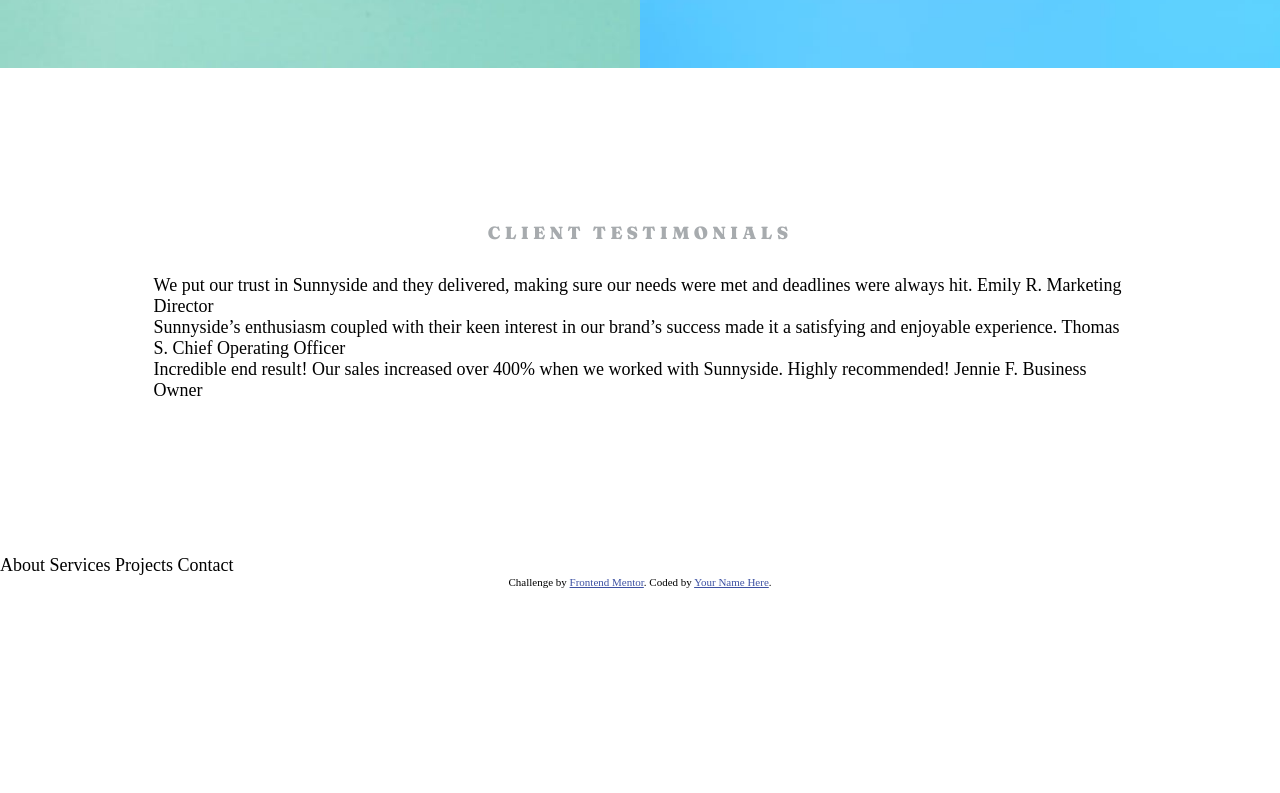
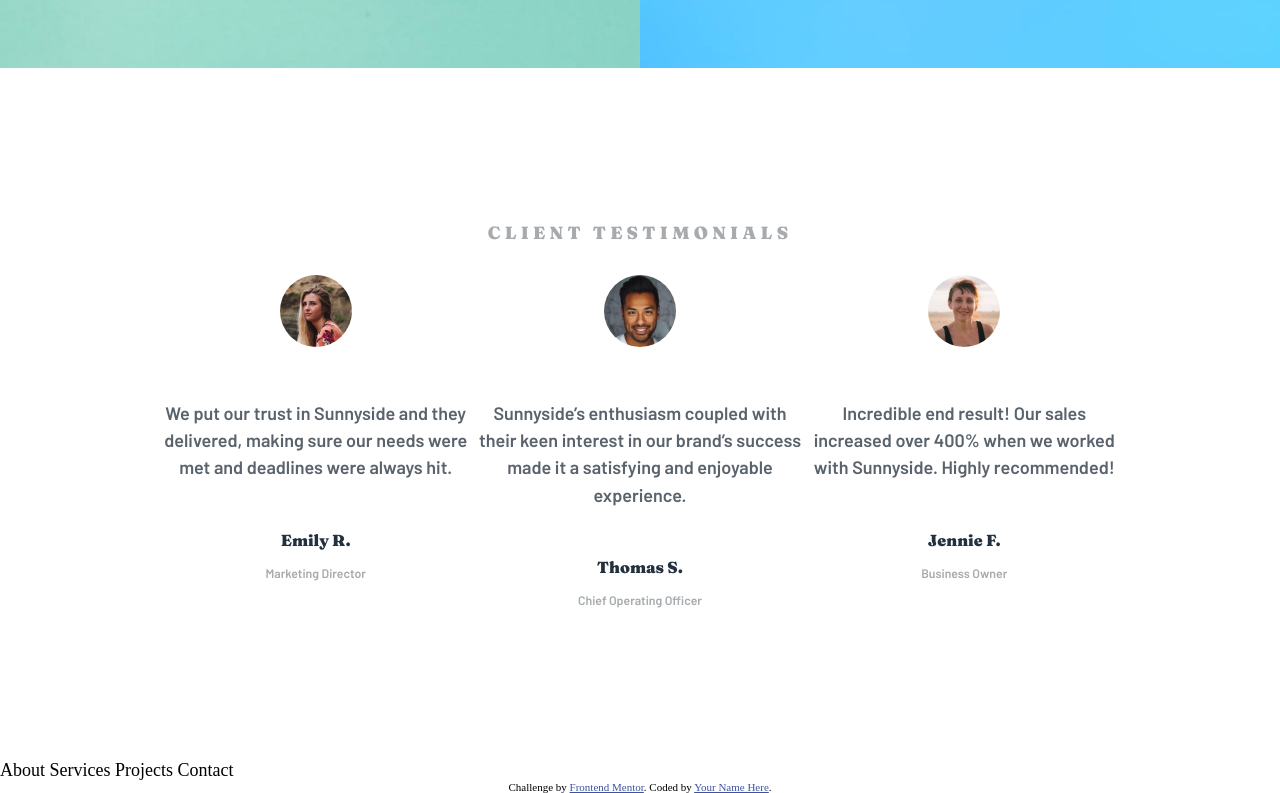
Before and after one commit to itsagift/frontendmentorsunnyside, a plain HTML site: page index.html in a window 1280 px wide. Shown: the part 2354-3147 px from the top of the page. Before the commit the page ends 2942 px from the top, so only its background shows below. Drawn offline with Linux system fonts and the light colour scheme.

```diff
--- a/index.html
+++ b/index.html
@@ -74,22 +74,29 @@
 <section class="testimonials">
     <h2 class="testimonials-title">Client testimonials</h2>
 
-    <div class="testimonials-emily">
-      We put our trust in Sunnyside and they delivered, making sure our needs were met and deadlines were always hit.
-      Emily R.
-      Marketing Director
-    </div>
+    <div class="testimonials-grid">
+      <div class="grid-emily">
+        <img class="grid-icon" src="images/image-emily.jpg" />
+        <p class="grid-desc">We put our trust in Sunnyside and they delivered, making sure our needs were met and deadlines were always hit.</p>
 
-    <div class="testimonials-thomas">
-      Sunnyside’s enthusiasm coupled with their keen interest in our brand’s success made it a satisfying and enjoyable experience.
-      Thomas S.
-      Chief Operating Officer
-    </div>
+          <h3 class="grid-title">Emily R.</h3>
+          <div class="grid-span">Marketing Director</div>
 
-    <div class="testimonials-jennie">
-      Incredible end result! Our sales increased over 400% when we worked with Sunnyside. Highly recommended!
-      Jennie F.
-      Business Owner
+      </div>
+      <div class="grid-thomas">
+        <img class="grid-icon" src="images/image-thomas.jpg" />
+        <div class="grid-desc">Sunnyside’s enthusiasm coupled with their keen interest in our brand’s success made it a satisfying and enjoyable experience.</div>
+
+        <div class="grid-title">Thomas S.</div>
+        <div class="grid-span">Chief Operating Officer</div>
+
+      </div>
+      <div class="grid-jennie">
+        <img class="grid-icon" src="images/image-jennie.jpg" />
+        <div class="grid-desc">Incredible end result! Our sales increased over 400% when we worked with Sunnyside. Highly recommended!</div>
+        <h3 class="grid-title">Jennie F.</h3>
+        <div class="grid-span">Business Owner</div>
+      </div>
     </div>
 </section>
 
--- a/style.css
+++ b/style.css
@@ -226,11 +226,33 @@ button:hover{
 
 }
 .testimonials-grid{
+    display: grid;
     grid-template-columns: 1fr 1fr 1fr;
-    grid-template-rows: 1fr;
-    grid-template-areas:
-    "emily thomas jennie";
+    text-align: center;
 }
-.testimonials-emily { grid-area: emily; }
-.testimonials-thomas { grid-area: thomas; }
-.testimonials-jennie { grid-area: jennie; }
+
+.grid-icon{
+    border-radius:100%;
+    width:72px;
+    margin-bottom:3rem;
+}
+.grid-desc{
+    font-family:'Barlow';
+    color:var(--dark-gray-blue);
+    line-height:1.7rem;
+    text-align: center;
+
+}
+.grid-title{
+    margin-top:3rem;
+    font-size:1rem;
+    font-family:'Fraunces';
+    font-weight:900;
+    color:var(--dark-desat-blue);
+}
+.grid-span{
+    margin-top:1rem;
+    font-family:'Barlow';
+    font-size:0.77rem;
+    color:var(--gray-blue);
+}
```
